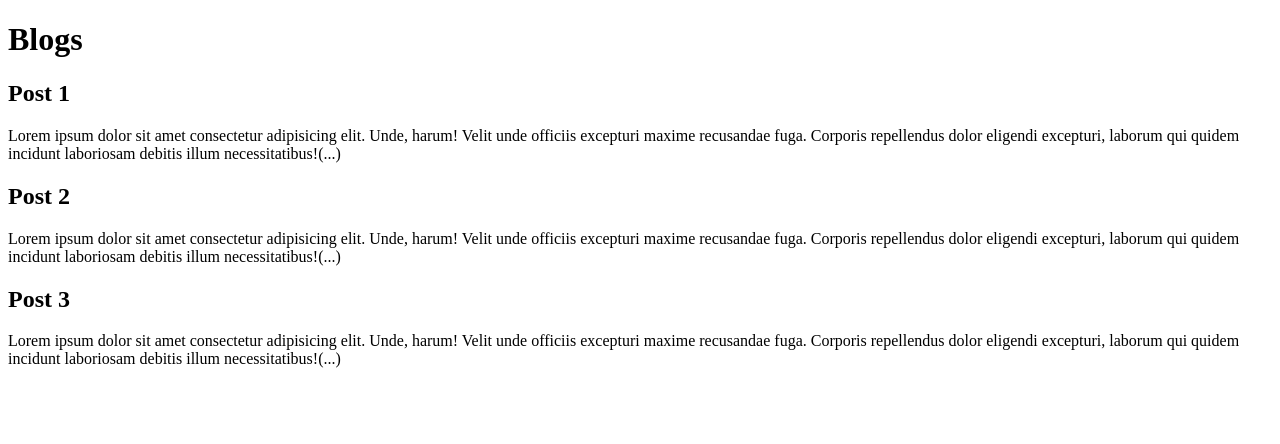
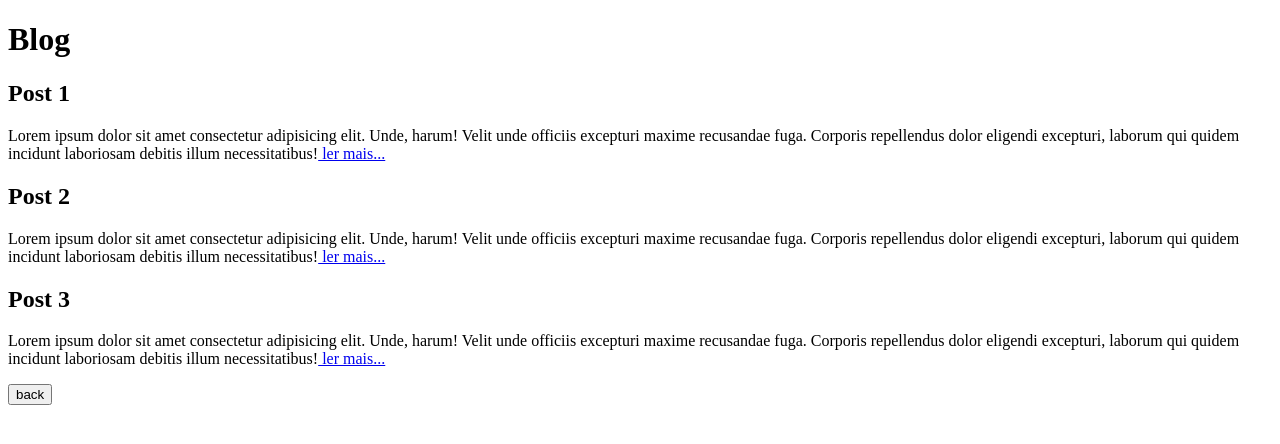
Before and after one commit to darciovilela/trabalhando-com-branches, a plain HTML site: page blog.html in a window 1280 px wide. Drawn offline with Linux system fonts and the light colour scheme.

Commit message:
Add link to posts

```diff
--- a/blog.html
+++ b/blog.html
@@ -7,14 +7,14 @@
     <title>Blog</title>
   </head>
   <body>
-    <h1>Blogs</h1>
+    <h1>Blog</h1>
 
     <h2>Post 1</h2>
     <p>
       Lorem ipsum dolor sit amet consectetur adipisicing elit. Unde, harum!
       Velit unde officiis excepturi maxime recusandae fuga. Corporis repellendus
       dolor eligendi excepturi, laborum qui quidem incidunt laboriosam debitis
-      illum necessitatibus!(...)
+      illum necessitatibus!<a href="blog-post-1.html"> ler mais...</a>
     </p>
 
     <h2>Post 2</h2>
@@ -22,7 +22,7 @@
       Lorem ipsum dolor sit amet consectetur adipisicing elit. Unde, harum!
       Velit unde officiis excepturi maxime recusandae fuga. Corporis repellendus
       dolor eligendi excepturi, laborum qui quidem incidunt laboriosam debitis
-      illum necessitatibus!(...)
+      illum necessitatibus!<a href="blog-post-2.html"> ler mais...</a>
     </p>
 
     <h2>Post 3</h2>
@@ -30,7 +30,8 @@
       Lorem ipsum dolor sit amet consectetur adipisicing elit. Unde, harum!
       Velit unde officiis excepturi maxime recusandae fuga. Corporis repellendus
       dolor eligendi excepturi, laborum qui quidem incidunt laboriosam debitis
-      illum necessitatibus!(...)
+      illum necessitatibus!<a href="blog-post-3.html"> ler mais...</a>
     </p>
+    <a href="index.html"><button>back</button></a>
   </body>
 </html>
```
